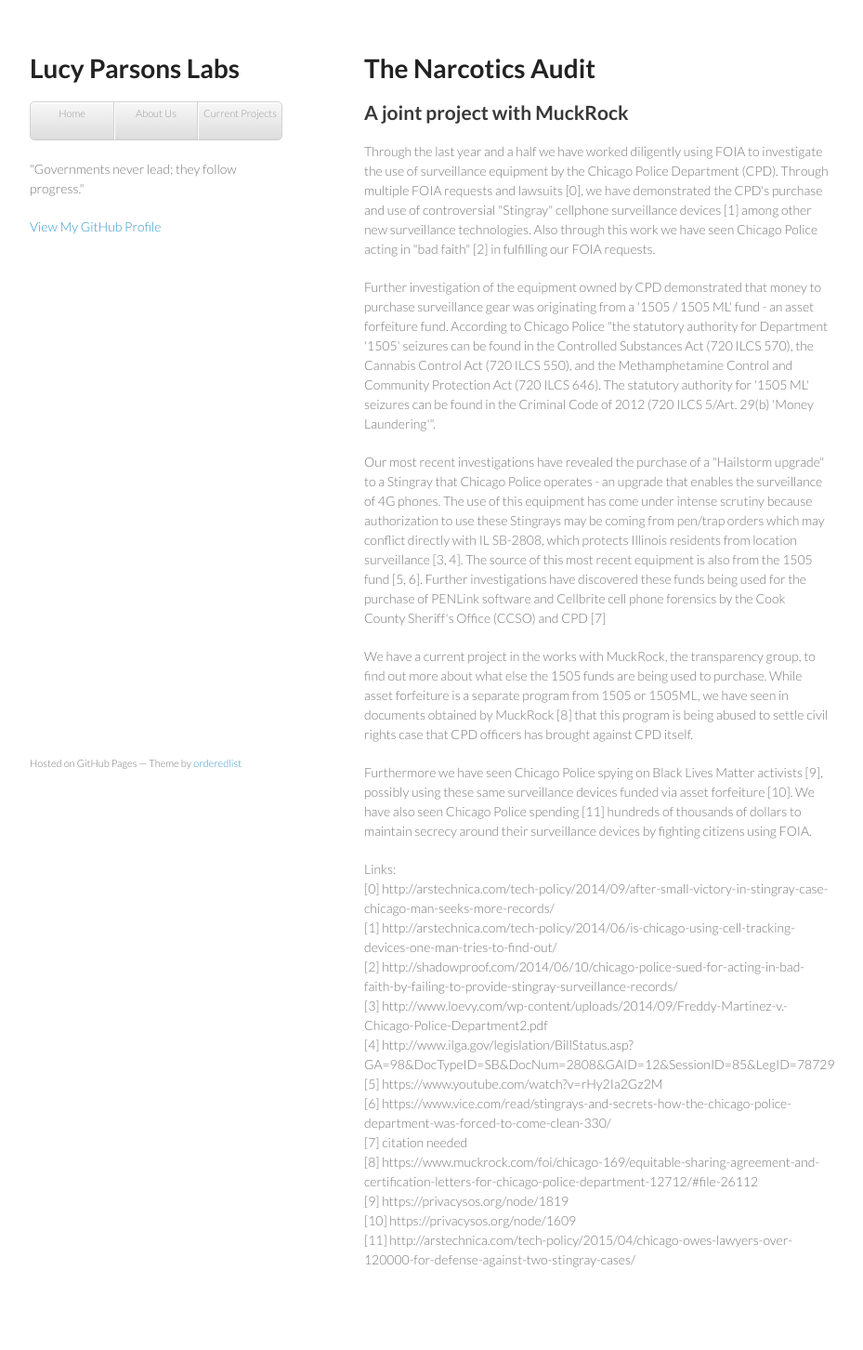
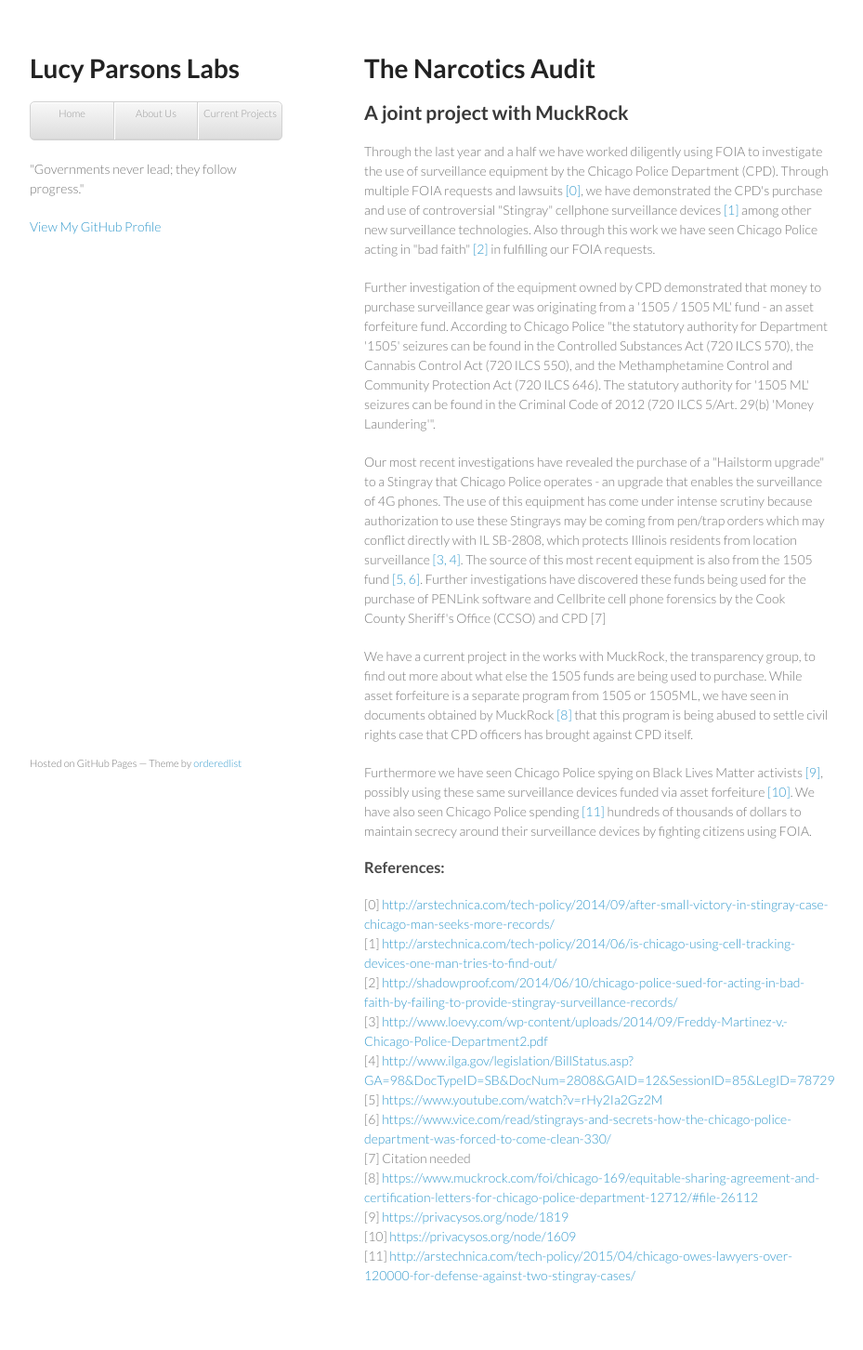
Before and after one commit to pmocek/lucyparsons.github.io, a Jekyll site: the page built from projects/index.html, in a window 1280 px wide. Shown: the whole page at 93% size, without its empty margins (178-1107 px from the left). Built offline with Jekyll 4.4.1, drawn with Linux system fonts in a browser that asks for light colours.

Commit message:
Add links to references

```diff
--- a/projects/index.html
+++ b/projects/index.html
@@ -6,23 +6,23 @@
       <section>
       <h1>The Narcotics Audit</h1>
       <h2>A joint project with MuckRock</h2>
-	<p>Through the last year and a half we have worked diligently using FOIA to investigate the use of surveillance equipment by the Chicago Police Department (CPD). Through multiple FOIA requests and lawsuits [0], we have demonstrated the CPD's purchase and use of controversial "Stingray" cellphone surveillance devices [1] among other new surveillance technologies. Also through this work we have seen Chicago Police acting in "bad faith" [2] in fulfilling our FOIA requests.</p>
+	<p>Through the last year and a half we have worked diligently using FOIA to investigate the use of surveillance equipment by the Chicago Police Department (CPD). Through multiple FOIA requests and lawsuits <a href="http://arstechnica.com/tech-policy/2014/09/after-small-victory-in-stingray-case-chicago-man-seeks-more-records/" target="_blank">[0]</a>, we have demonstrated the CPD's purchase and use of controversial "Stingray" cellphone surveillance devices <a href="http://arstechnica.com/tech-policy/2014/06/is-chicago-using-cell-tracking-devices-one-man-tries-to-find-out/" target="_blank">[1]</a> among other new surveillance technologies. Also through this work we have seen Chicago Police acting in "bad faith" <a href="http://shadowproof.com/2014/06/10/chicago-police-sued-for-acting-in-bad-faith-by-failing-to-provide-stingray-surveillance-records/" target="_blank">[2]</a> in fulfilling our FOIA requests.</p>
 	<p> Further investigation of the equipment owned by CPD demonstrated that money to purchase surveillance gear was originating from a '1505 / 1505 ML' fund - an asset forfeiture fund. According to Chicago Police "the statutory authority for Department '1505' seizures can be found in the Controlled Substances Act (720 ILCS 570), the Cannabis Control Act (720 ILCS 550), and the Methamphetamine Control and Community Protection Act (720 ILCS 646). The statutory authority for '1505 ML' seizures can be found in the Criminal Code of 2012 (720 ILCS 5/Art. 29(b) 'Money Laundering'". </p>
-	<p> Our most recent investigations have revealed the purchase of a "Hailstorm upgrade" to a Stingray that Chicago Police operates - an upgrade that enables the surveillance of 4G phones. The use of this equipment has come under intense scrutiny because authorization to use these Stingrays may be coming from pen/trap orders which may conflict directly with IL SB-2808, which protects Illinois residents from location surveillance [3, 4]. The source of this most recent equipment is also from the 1505 fund [5, 6]. Further investigations have discovered these funds being used for the purchase of PENLink software and Cellbrite cell phone forensics by the Cook County Sheriff's Office (CCSO) and CPD [7]</p>
-	<p> We have a current project in the works with MuckRock, the transparency group, to find out more about what else the 1505 funds are being used to purchase. While asset forfeiture is a separate program from 1505 or 1505ML, we have seen in documents obtained by MuckRock [8] that this program is being abused to settle civil rights case that CPD officers has brought against CPD itself. </p>
-	<p> Furthermore we have seen Chicago Police spying on Black Lives Matter activists [9], possibly using these same surveillance devices funded via asset forfeiture [10]. We have also seen Chicago Police spending [11] hundreds of thousands of dollars to maintain secrecy around their surveillance devices by fighting citizens using FOIA.</p>
-	<p> Links: <br>
-[0] http://arstechnica.com/tech-policy/2014/09/after-small-victory-in-stingray-case-chicago-man-seeks-more-records/<br>
-[1] http://arstechnica.com/tech-policy/2014/06/is-chicago-using-cell-tracking-devices-one-man-tries-to-find-out/ <br>
-[2] http://shadowproof.com/2014/06/10/chicago-police-sued-for-acting-in-bad-faith-by-failing-to-provide-stingray-surveillance-records/ <br>
-[3] http://www.loevy.com/wp-content/uploads/2014/09/Freddy-Martinez-v.-Chicago-Police-Department2.pdf <br>
-[4] http://www.ilga.gov/legislation/BillStatus.asp?GA=98&DocTypeID=SB&DocNum=2808&GAID=12&SessionID=85&LegID=78729 <br>
-[5] https://www.youtube.com/watch?v=rHy2Ia2Gz2M <br>
-[6] https://www.vice.com/read/stingrays-and-secrets-how-the-chicago-police-department-was-forced-to-come-clean-330/ <br>
-[7] citation needed <br>
-[8] https://www.muckrock.com/foi/chicago-169/equitable-sharing-agreement-and-certification-letters-for-chicago-police-department-12712/#file-26112<br>
-[9] https://privacysos.org/node/1819 <br>
-[10] https://privacysos.org/node/1609 <br>
-[11] http://arstechnica.com/tech-policy/2015/04/chicago-owes-lawyers-over-120000-for-defense-against-two-stingray-cases/ <br>
+	<p> Our most recent investigations have revealed the purchase of a "Hailstorm upgrade" to a Stingray that Chicago Police operates - an upgrade that enables the surveillance of 4G phones. The use of this equipment has come under intense scrutiny because authorization to use these Stingrays may be coming from pen/trap orders which may conflict directly with IL SB-2808, which protects Illinois residents from location surveillance <a href="http://www.loevy.com/wp-content/uploads/2014/09/Freddy-Martinez-v.-Chicago-Police-Department2.pdf" target="_blank">[3,</a> <a href="http://www.ilga.gov/legislation/BillStatus.asp?GA=98&DocTypeID=SB&DocNum=2808&GAID=12&SessionID=85&LegID=78729" target="_blank">4]</a>. The source of this most recent equipment is also from the 1505 fund <a href="https://www.youtube.com/watch?v=rHy2Ia2Gz2M">[5,</a> <a href="https://www.vice.com/read/stingrays-and-secrets-how-the-chicago-police-department-was-forced-to-come-clean-330/" target="_blank">6]</a>. Further investigations have discovered these funds being used for the purchase of PENLink software and Cellbrite cell phone forensics by the Cook County Sheriff's Office (CCSO) and CPD [7]</p>
+	<p> We have a current project in the works with MuckRock, the transparency group, to find out more about what else the 1505 funds are being used to purchase. While asset forfeiture is a separate program from 1505 or 1505ML, we have seen in documents obtained by MuckRock <a href="https://www.muckrock.com/foi/chicago-169/equitable-sharing-agreement-and-certification-letters-for-chicago-police-department-12712/#file-26112" target="_blank">[8]</a> that this program is being abused to settle civil rights case that CPD officers has brought against CPD itself. </p>
+	<p> Furthermore we have seen Chicago Police spying on Black Lives Matter activists <a href="https://privacysos.org/node/1819" target="_blank">[9]</a>, possibly using these same surveillance devices funded via asset forfeiture <a href="https://privacysos.org/node/1609" target="_blank">[10]</a>. We have also seen Chicago Police spending <a href="http://arstechnica.com/tech-policy/2015/04/chicago-owes-lawyers-over-120000-for-defense-against-two-stingray-cases/" target="_blank">[11]</a> hundreds of thousands of dollars to maintain secrecy around their surveillance devices by fighting citizens using FOIA.</p>
+	<h3> References: </h3>
+[0] <a href="http://arstechnica.com/tech-policy/2014/09/after-small-victory-in-stingray-case-chicago-man-seeks-more-records/" target="_blank">http://arstechnica.com/tech-policy/2014/09/after-small-victory-in-stingray-case-chicago-man-seeks-more-records/</a><br>
+[1] <a href="http://arstechnica.com/tech-policy/2014/06/is-chicago-using-cell-tracking-devices-one-man-tries-to-find-out/" target="_blank">http://arstechnica.com/tech-policy/2014/06/is-chicago-using-cell-tracking-devices-one-man-tries-to-find-out/</a> <br>
+[2] <a href="http://shadowproof.com/2014/06/10/chicago-police-sued-for-acting-in-bad-faith-by-failing-to-provide-stingray-surveillance-records/" target="_blank">http://shadowproof.com/2014/06/10/chicago-police-sued-for-acting-in-bad-faith-by-failing-to-provide-stingray-surveillance-records/</a> <br>
+[3] <a href="http://www.loevy.com/wp-content/uploads/2014/09/Freddy-Martinez-v.-Chicago-Police-Department2.pdf" target="_blank">http://www.loevy.com/wp-content/uploads/2014/09/Freddy-Martinez-v.-Chicago-Police-Department2.pdf</a> <br>
+[4] <a href="http://www.ilga.gov/legislation/BillStatus.asp?GA=98&DocTypeID=SB&DocNum=2808&GAID=12&SessionID=85&LegID=78729" target="_blank">http://www.ilga.gov/legislation/BillStatus.asp?GA=98&DocTypeID=SB&DocNum=2808&GAID=12&SessionID=85&LegID=78729</a> <br>
+[5] <a href="https://www.youtube.com/watch?v=rHy2Ia2Gz2M" target="_blank">https://www.youtube.com/watch?v=rHy2Ia2Gz2M</a> <br>
+[6] <a href="https://www.vice.com/read/stingrays-and-secrets-how-the-chicago-police-department-was-forced-to-come-clean-330/" target="_blank">https://www.vice.com/read/stingrays-and-secrets-how-the-chicago-police-department-was-forced-to-come-clean-330/</a> <br>
+[7] Citation needed <br>
+[8] <a href="https://www.muckrock.com/foi/chicago-169/equitable-sharing-agreement-and-certification-letters-for-chicago-police-department-12712/#file-26112" target="_blank">https://www.muckrock.com/foi/chicago-169/equitable-sharing-agreement-and-certification-letters-for-chicago-police-department-12712/#file-26112</a><br>
+[9] <a href="https://privacysos.org/node/1819" target="_blank">https://privacysos.org/node/1819</a> <br>
+[10] <a href="https://privacysos.org/node/1609" target="_blank">https://privacysos.org/node/1609</a> <br>
+[11] <a href="http://arstechnica.com/tech-policy/2015/04/chicago-owes-lawyers-over-120000-for-defense-against-two-stingray-cases/" target="_blank">http://arstechnica.com/tech-policy/2015/04/chicago-owes-lawyers-over-120000-for-defense-against-two-stingray-cases/</a> <br>
 	</p>
       </section>
```
Also changed, not shown: _layouts/default.html (+5 -4 lines), about/index.html (+5 -5 lines).
